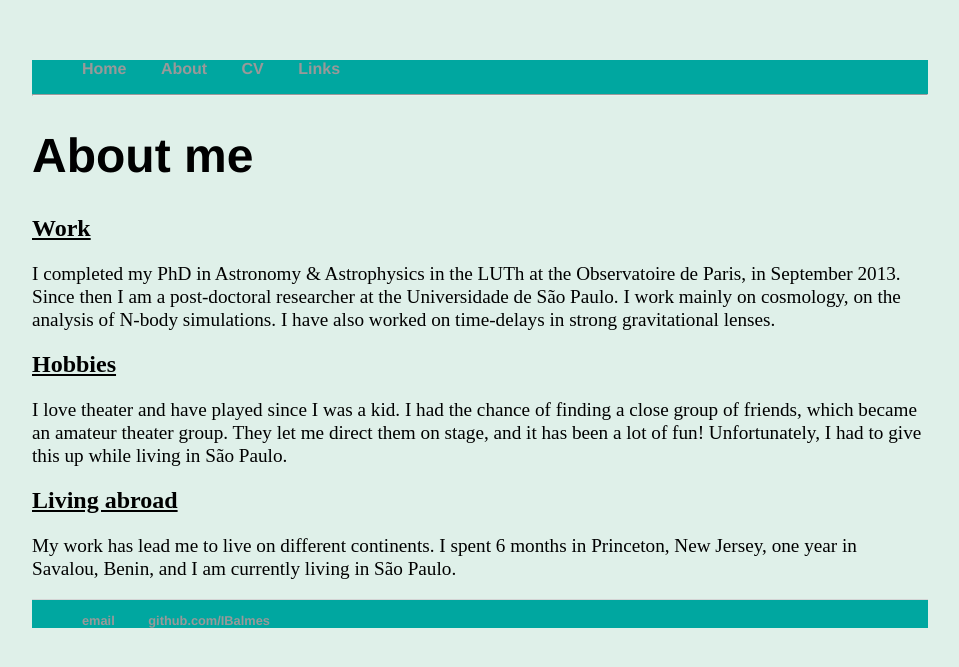
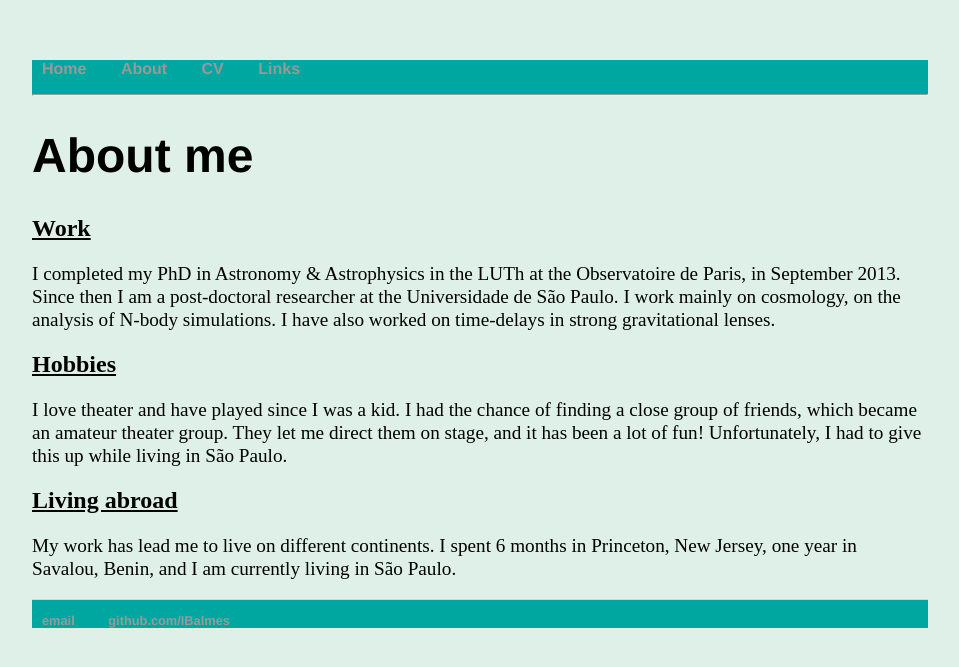
Before and after one commit to IBalmes/IBalmes.github.io, a Jekyll site: the page built from about/index.html, in a window 1280 px wide. Shown: the top 667 px of the page, without its empty margins (160-1119 px from the left). Built offline with Jekyll 4.4.1, drawn with Linux system fonts in a browser that asks for light colours.

Commit message:
Update main.css

```diff
--- a/css/main.css
+++ b/css/main.css
@@ -12,7 +12,7 @@ nav, footer{
 nav ul, footer ul {
     font-family:'Helvetica', 'Arial', 'Sans-Serif';
     /* border: 1px solid blue; */
-    /*padding: 0px;*/
+    padding: 0px;
     list-style: none;
     font-weight: bold;
 }
```
